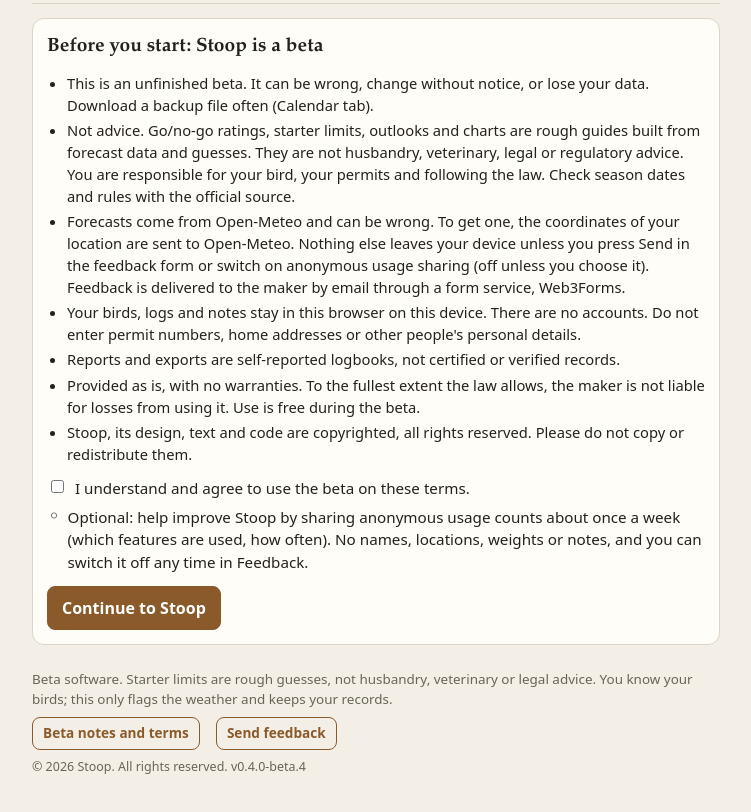
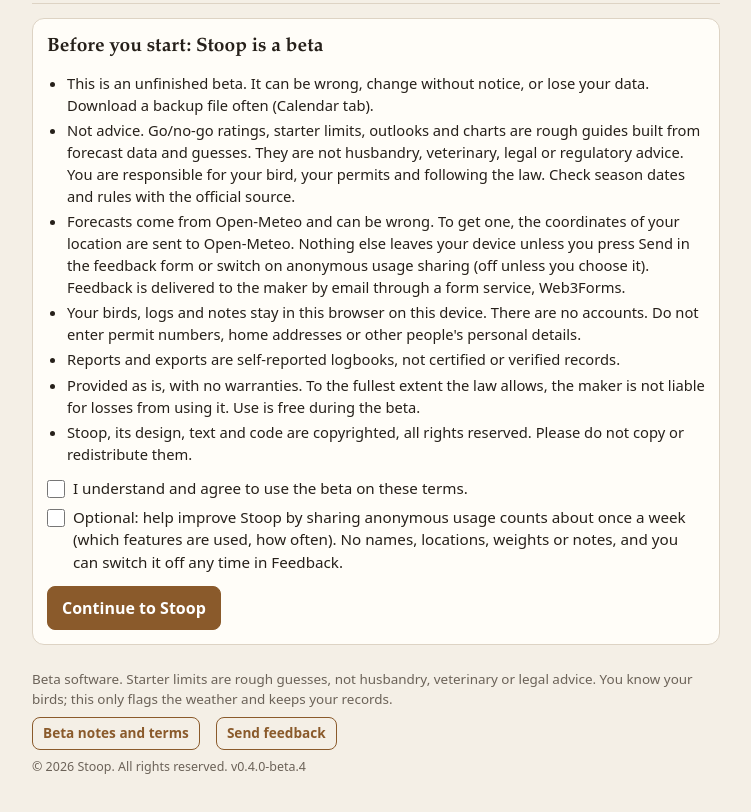
Before and after one commit to Mandragen/falconry-planner, a plain HTML site: page index.html in a window 1280 px wide. Shown: the part 94-906 px from the top of the page, without its empty margins (264-1015 px from the left). Drawn offline with Linux system fonts and the light colour scheme.

Commit message:
Fix checkbox styling (consistent size, accent color)
Co-Authored-By: Claude Sonnet 5.5 <noreply@anthropic.com>
Claude-Session: https://claude.ai/code/session_01DpZrHeMJ77pWMCBdtTeruj

```diff
--- a/index.html
+++ b/index.html
@@ -50,6 +50,7 @@ button:focus-visible,input:focus-visible,select:focus-visible,textarea:focus-vis
 label{font-size:.82rem;color:var(--mute);font-weight:600}
 input,select,textarea{font:inherit;color:var(--ink);background:var(--paper);border:1px solid var(--line);border-radius:8px;padding:9px;width:100%;min-width:0}
 textarea{min-height:90px;font-family:ui-monospace,Consolas,monospace;font-size:.82rem}
+input[type=checkbox]{width:18px!important;height:18px;min-width:18px;padding:0;margin:2px 0 0;flex:0 0 18px;border-radius:4px;accent-color:var(--accent)}
 .btn{font:inherit;font-weight:700;padding:9px 14px;border-radius:8px;border:1px solid var(--accent);background:var(--accent);color:var(--accent-ink);cursor:pointer}
 .btn.ghost{background:transparent;color:var(--accent)}
 .btn.small{padding:5px 10px;font-size:.85rem}
```
